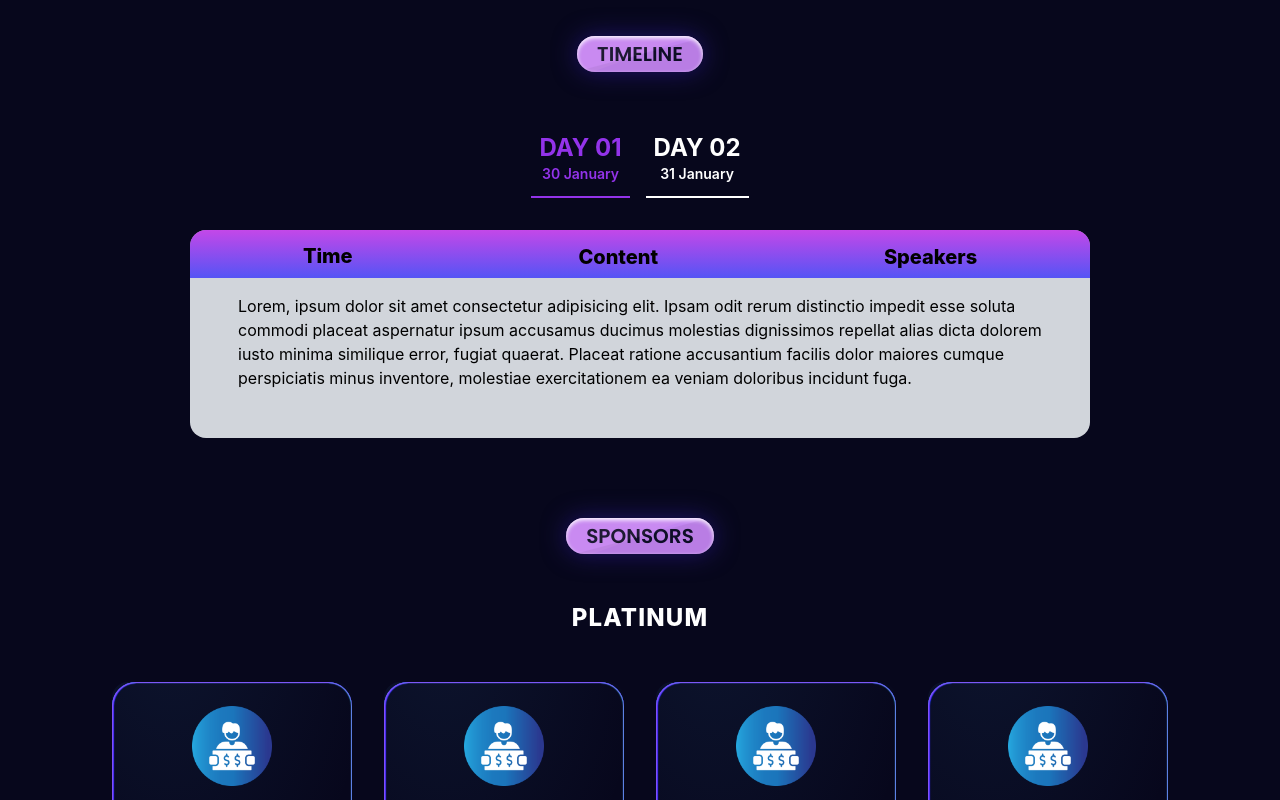
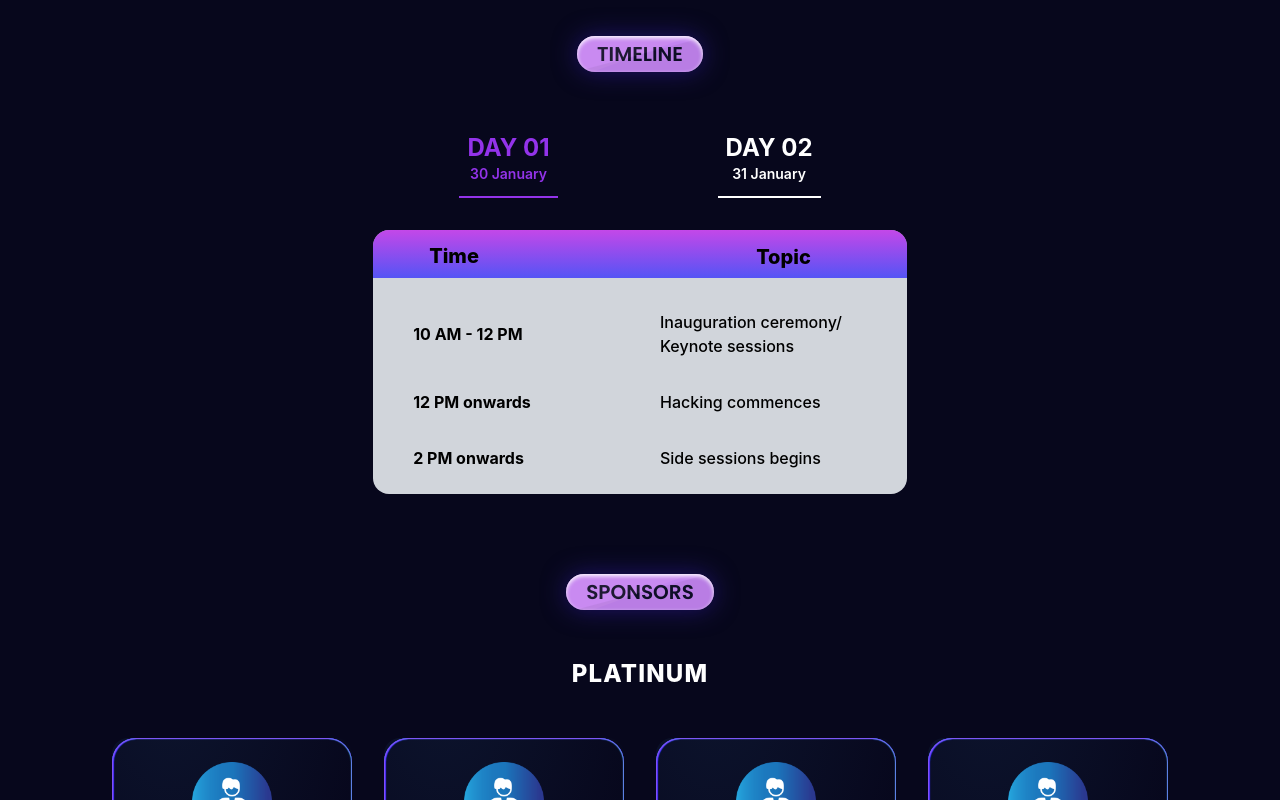
Before and after one commit to 0xsrmist/Genesis-Hackathon, a React (Vite) app: page / in a window 1280 px wide. Shown: the part 2700-3500 px from the top of the page. Built offline with nearby package versions, Linux system fonts and the light colour scheme.

Commit message:
:lipstick: Improved UI of timeline section

```diff
--- a/src/components/contactus/ContactUs.jsx
+++ b/src/components/contactus/ContactUs.jsx
@@ -1,15 +1,13 @@
-import SectionTitle from '../../ui/sectiontitle/SectionTitle';
+import SectionTitle from "../../ui/sectiontitle/SectionTitle";
 
 const ContactUsSection = () => {
 	return (
-    <div id='contact' className='flex flex-col gap-y-6'>
-      <div className='flex items-center justify-center'>
-        <SectionTitle name={'CONTACT US'} />
+		<div id="contact" className="flex flex-col gap-y-6">
+			<div className="flex items-center justify-center">
+				<SectionTitle name={"CONTACT US"} />
 			</div>
-      <div
-        className="flex flex-col lg:flex-row w-full gap-y-6 gap-x-20 justify-evenly items-center"
-      >
-        <div className='md:w-[400px]'>
+			<div className="flex flex-col lg:flex-row w-full gap-y-6 gap-x-20 justify-evenly items-center">
+				<div className="md:w-[400px]">
 					<div
 						style={{
 							backgroundColor: "#ffffff",
@@ -17,12 +15,11 @@ const ContactUsSection = () => {
 							marginBottom: "20px",
 							color: "black",
 						}}
-            className='rounded-md'
+						className="rounded-md"
 					>
-
 						<h3>Contact Information</h3>
-            <p>Email: example@example.com</p>
-            <p>Phone: +123 456 7890</p>
+						<p>Email: tphsrmist@gmail.com</p>
+						<p>Phone: +91-9352917041, +91-6393221408</p>
 					</div>
 					<div
 						style={{
@@ -30,9 +27,8 @@ const ContactUsSection = () => {
 							padding: "20px",
 							color: "black",
 						}}
-            className='rounded-md'
+						className="rounded-md"
 					>
-
 						<h3>Address</h3>
 						<p>123 Street Name</p>
 						<p>City, Country</p>
--- a/src/components/timeline/Timeline.jsx
+++ b/src/components/timeline/Timeline.jsx
@@ -2,17 +2,48 @@ import SectionTitle from "../../ui/sectiontitle/SectionTitle";
 import { useState } from "react";
 
 export default function Timeline() {
+	const [step, setstep] = useState(0);
 
-  const [step, setstep] = useState(0)
+	const day1Details = [
+		{
+			time: "10 AM - 12 PM",
+			topic: "Inauguration ceremony/ Keynote sessions",
+		},
+		{
+			time: "12 PM onwards",
+			topic: "Hacking commences",
+		},
+		{
+			time: "2 PM onwards",
+			topic: "Side sessions begins",
+		},
+	];
+
+	const day2Details = [
+		{
+			time: "3 PM",
+			topic: "Hackathon ends",
+		},
+		{
+			time: "4 PM - 5 PM",
+			topic: "Closing and Award ceremony",
+		},
+	];
 
 	return (
-    <div className="flex flex-col gap-12  items-center justify-center">
+		<div className="flex flex-col gap-12 items-center justify-center">
 			<SectionTitle name={"TIMELINE"} />
 			<div className="flex flex-col gap-8 justify-center items-center">
-        <div className="flex items-center text-blue-200 sm:justify-between  gap-4">
+				<div className="flex items-center text-blue-200 gap-16 md:gap-40">
 					<button
-            onClick={() => { setstep(0) }}
-            className={`day1 border-b-2 px-2 p-3 ${step === 0 ? 'border-purple-600 text-purple-600' : 'border-white text-white'}`}
+						onClick={() => {
+							setstep(0);
+						}}
+						className={`day1 border-b-2 px-2 p-3 ${
+							step === 0
+								? "border-purple-600 text-purple-600"
+								: "border-white text-white"
+						}`}
 					>
 						<div className="flex flex-col">
 							<span className="flex-shrink-0 font-Poppins text-2xl font-bold">
@@ -23,7 +54,16 @@ export default function Timeline() {
 							</span>
 						</div>
 					</button>
-          <button onClick={() => { setstep(1) }} className={`day1 border-b-2 px-2 p-3 ${step === 1 ? 'border-purple-600 text-purple-600' : 'border-white text-white'}`}>
+					<button
+						onClick={() => {
+							setstep(1);
+						}}
+						className={`day1 border-b-2 px-2 p-3 ${
+							step === 1
+								? "border-purple-600 text-purple-600"
+								: "border-white text-white"
+						}`}
+					>
 						<div className="flex flex-col">
 							<span className="flex-shrink-0 font-Poppins text-2xl font-bold">
 								DAY 02
@@ -34,40 +74,51 @@ export default function Timeline() {
 						</div>
 					</button>
 				</div>
-        <div className="max-w-[900px] flex flex-col gap-4 flex-shrink-0 rounded-2xl bg-gray-300 overflow-hidden">
-
+				<div className="max-w-[900px] flex flex-col gap-4 flex-shrink-0 rounded-2xl bg-gray-300 overflow-hidden pb-6">
 					{/* Heading */}
+					<div className="relative">
 						<div
-            className="relative"
-          >
-            <div className="absolute inset-0 py-6" style={{
+							className="absolute inset-0 py-6"
+							style={{
 								opacity: 0.72,
-              background: "linear-gradient(180deg, #FF09E6 -41.73%, #2422FF )",
-            }}></div>
-            <div className="flex flex-row py-3 justify-around absolute inset-0">
-              <span className="text-black font-Poppins text-xl  font-extrabold ">
+								background:
+									"linear-gradient(180deg, #FF09E6 -41.73%, #2422FF )",
+							}}
+						></div>
+						<div className="flex flex-row py-3 pl-14 justify-between pr-24 absolute inset-0">
+							<span className="text-black font-Poppins text-xl font-extrabold ">
 								Time
 							</span>
-              <span className="text-black font-Poppins text-xl  font-extrabold leading-normal">
-                Content
-              </span>
-              <span className="text-black font-Poppins text-xl  font-extrabold leading-normal">
-                Speakers
+							<span className="text-black font-Poppins text-xl font-extrabold leading-normal">
+								Topic
 							</span>
 						</div>
 					</div>
 
 					{/* Content */}
-          <div className="p-12">
-            Lorem, ipsum dolor sit amet consectetur adipisicing elit. Ipsam odit
-            rerum distinctio impedit esse soluta commodi placeat aspernatur
-            ipsum accusamus ducimus molestias dignissimos repellat alias dicta
-            dolorem iusto minima similique error, fugiat quaerat. Placeat
-            ratione accusantium facilis dolor maiores cumque perspiciatis minus
-            inventore, molestiae exercitationem ea veniam doloribus incidunt
-            fuga.
+					<div className="flex flex-col mt-16 gap-8 pl-10 pr-8">
+						{step === 0
+							? day1Details.map((item, index) => (
+									<div
+										key={index}
+										className="flex gap-8 items-center justify-between"
+									>
+										<p className="font-bold w-1/2">{item.time}</p>
+
+										<p className="font-medium w-1/2">{item.topic}</p>
 									</div>
+							  ))
+							: day2Details.map((item, index) => (
+									<div
+										key={index}
+										className="flex gap-8 items-center justify-between"
+									>
+										<p className="font-bold w-1/2">{item.time}</p>
 
+										<p className=" font-medium w-1/2 ">{item.topic}</p>
+									</div>
+							  ))}
+					</div>
 				</div>
 			</div>
 		</div>
```
Lines whose indentation alone changed are shown as unchanged.
